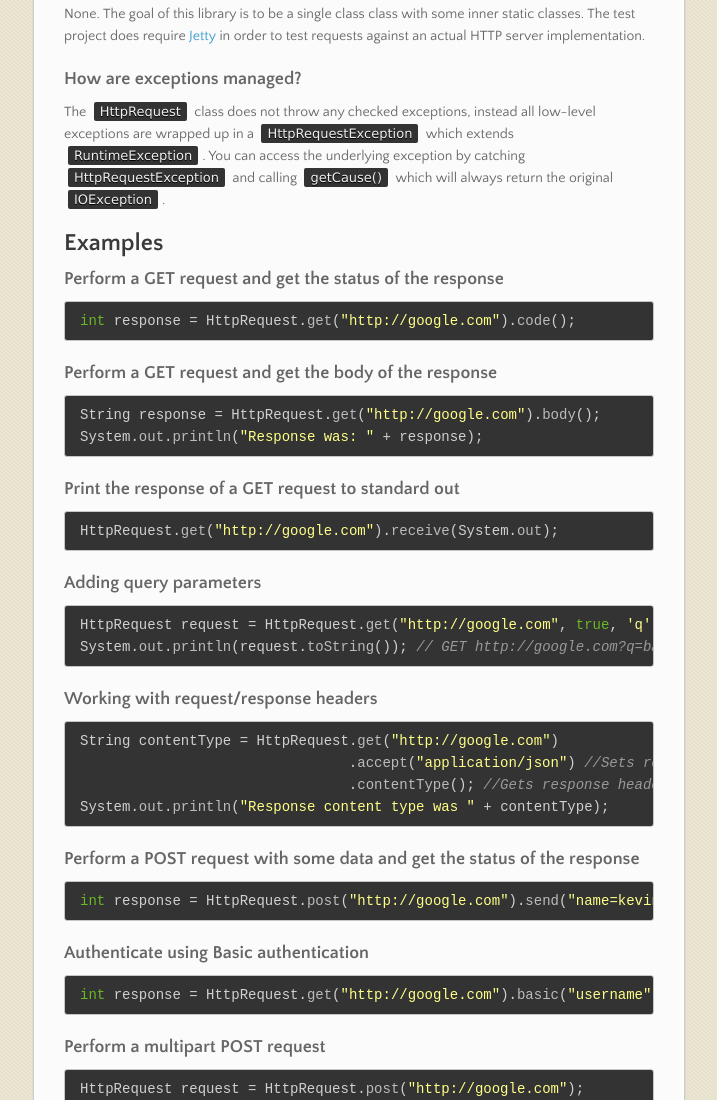
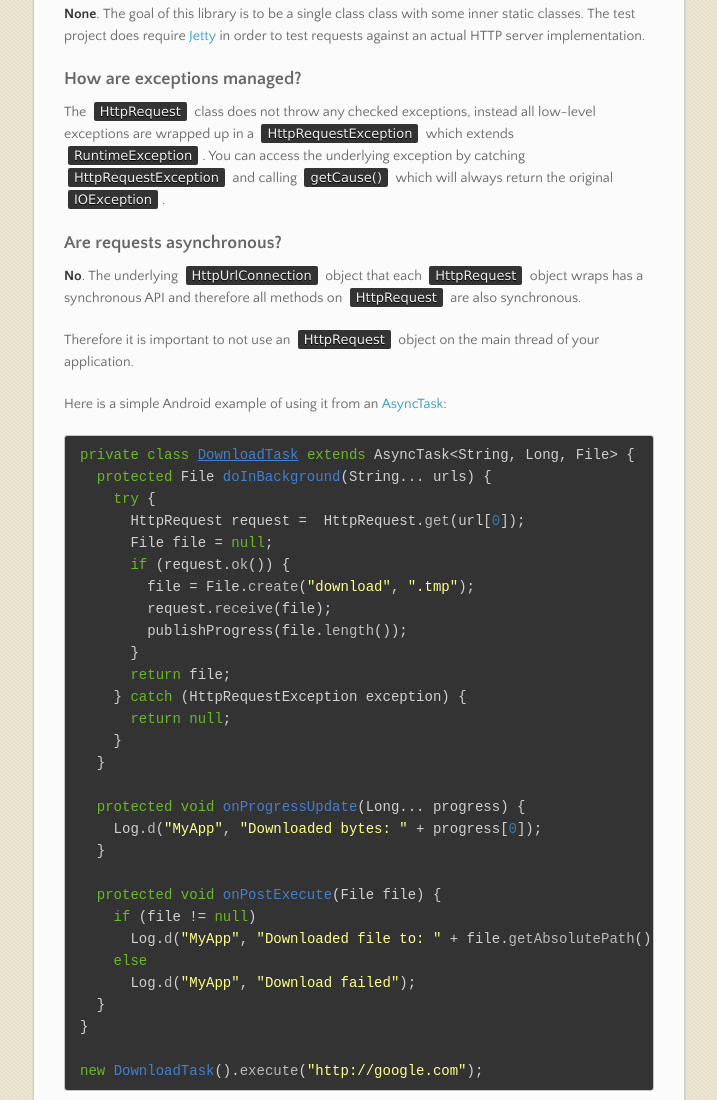
Before and after one commit to kevinsawicki/http-request, a plain HTML site: page index.html in a window 1280 px wide. Shown: the part 1349-2449 px from the top of the page, without its empty margins (282-999 px from the left). Drawn offline with nearby package versions, Linux system fonts and the light colour scheme.

```diff
--- a/index.html
+++ b/index.html
@@ -89,7 +89,7 @@ requests.</p>
 <h3>
 <a name="what-are-the-dependencies" class="anchor" href="#what-are-the-dependencies"><span class="octicon octicon-link"></span></a>What are the dependencies?</h3>
 
-<p>None.  The goal of this library is to be a single class class with some inner static
+<p><strong>None</strong>.  The goal of this library is to be a single class class with some inner static
 classes.  The test project does require <a href="http://eclipse.org/jetty/">Jetty</a> in order
 to test requests against an actual HTTP server implementation.</p>
 
@@ -100,6 +100,50 @@ to test requests against an actual HTTP server implementation.</p>
 exceptions are wrapped up in a <code>HttpRequestException</code> which extends <code>RuntimeException</code>.
 You can access the underlying exception by catching <code>HttpRequestException</code> and calling
 <code>getCause()</code> which will always return the original <code>IOException</code>.</p>
+
+<h3>
+<a name="are-requests-asynchronous" class="anchor" href="#are-requests-asynchronous"><span class="octicon octicon-link"></span></a>Are requests asynchronous?</h3>
+
+<p><strong>No</strong>.  The underlying <code>HttpUrlConnection</code> object that each <code>HttpRequest</code>
+object wraps has a synchronous API and therefore all methods on <code>HttpRequest</code>
+are also synchronous.</p>
+
+<p>Therefore it is important to not use an <code>HttpRequest</code> object on the main thread
+of your application.</p>
+
+<p>Here is a simple Android example of using it from an
+<a href="http://developer.android.com/reference/android/os/AsyncTask.html">AsyncTask</a>:</p>
+
+<div class="highlight highlight-java"><pre><span class="kd">private</span> <span class="kd">class</span> <span class="nc">DownloadTask</span> <span class="kd">extends</span> <span class="n">AsyncTask</span><span class="o">&lt;</span><span class="n">String</span><span class="o">,</span> <span class="n">Long</span><span class="o">,</span> <span class="n">File</span><span class="o">&gt;</span> <span class="o">{</span>
+  <span class="kd">protected</span> <span class="n">File</span> <span class="nf">doInBackground</span><span class="o">(</span><span class="n">String</span><span class="o">...</span> <span class="n">urls</span><span class="o">)</span> <span class="o">{</span>
+    <span class="k">try</span> <span class="o">{</span>
+      <span class="n">HttpRequest</span> <span class="n">request</span> <span class="o">=</span>  <span class="n">HttpRequest</span><span class="o">.</span><span class="na">get</span><span class="o">(</span><span class="n">url</span><span class="o">[</span><span class="mi">0</span><span class="o">]);</span>
+      <span class="n">File</span> <span class="n">file</span> <span class="o">=</span> <span class="kc">null</span><span class="o">;</span>
+      <span class="k">if</span> <span class="o">(</span><span class="n">request</span><span class="o">.</span><span class="na">ok</span><span class="o">())</span> <span class="o">{</span>
+        <span class="n">file</span> <span class="o">=</span> <span class="n">File</span><span class="o">.</span><span class="na">create</span><span class="o">(</span><span class="s">"download"</span><span class="o">,</span> <span class="s">".tmp"</span><span class="o">);</span>
+        <span class="n">request</span><span class="o">.</span><span class="na">receive</span><span class="o">(</span><span class="n">file</span><span class="o">);</span>
+        <span class="n">publishProgress</span><span class="o">(</span><span class="n">file</span><span class="o">.</span><span class="na">length</span><span class="o">());</span>
+      <span class="o">}</span>
+      <span class="k">return</span> <span class="n">file</span><span class="o">;</span>
+    <span class="o">}</span> <span class="k">catch</span> <span class="o">(</span><span class="n">HttpRequestException</span> <span class="n">exception</span><span class="o">)</span> <span class="o">{</span>
+      <span class="k">return</span> <span class="kc">null</span><span class="o">;</span>
+    <span class="o">}</span>
+  <span class="o">}</span>
+
+  <span class="kd">protected</span> <span class="kt">void</span> <span class="nf">onProgressUpdate</span><span class="o">(</span><span class="n">Long</span><span class="o">...</span> <span class="n">progress</span><span class="o">)</span> <span class="o">{</span>
+    <span class="n">Log</span><span class="o">.</span><span class="na">d</span><span class="o">(</span><span class="s">"MyApp"</span><span class="o">,</span> <span class="s">"Downloaded bytes: "</span> <span class="o">+</span> <span class="n">progress</span><span class="o">[</span><span class="mi">0</span><span class="o">]);</span>
+  <span class="o">}</span>
+
+  <span class="kd">protected</span> <span class="kt">void</span> <span class="nf">onPostExecute</span><span class="o">(</span><span class="n">File</span> <span class="n">file</span><span class="o">)</span> <span class="o">{</span>
+    <span class="k">if</span> <span class="o">(</span><span class="n">file</span> <span class="o">!=</span> <span class="kc">null</span><span class="o">)</span>
+      <span class="n">Log</span><span class="o">.</span><span class="na">d</span><span class="o">(</span><span class="s">"MyApp"</span><span class="o">,</span> <span class="s">"Downloaded file to: "</span> <span class="o">+</span> <span class="n">file</span><span class="o">.</span><span class="na">getAbsolutePath</span><span class="o">());</span>
+    <span class="k">else</span>
+      <span class="n">Log</span><span class="o">.</span><span class="na">d</span><span class="o">(</span><span class="s">"MyApp"</span><span class="o">,</span> <span class="s">"Download failed"</span><span class="o">);</span>
+  <span class="o">}</span>
+<span class="o">}</span>
+
+<span class="k">new</span> <span class="nf">DownloadTask</span><span class="o">().</span><span class="na">execute</span><span class="o">(</span><span class="s">"http://google.com"</span><span class="o">);</span>
+</pre></div>
 
 <h2>
 <a name="examples" class="anchor" href="#examples"><span class="octicon octicon-link"></span></a>Examples</h2>
@@ -221,7 +265,7 @@ You can access the underlying exception by catching <code>HttpRequestException</
 </pre></div>
 
 <h3>
-<a name="configure-http-proxy" class="anchor" href="#configure-http-proxy"><span class="octicon octicon-link"></span></a>Configure HTTP proxy</h3>
+<a name="configuring-an-http-proxy" class="anchor" href="#configuring-an-http-proxy"><span class="octicon octicon-link"></span></a>Configuring an HTTP proxy</h3>
 
 <div class="highlight highlight-java"><pre><span class="n">HttpRequest</span> <span class="n">request</span> <span class="o">=</span> <span class="n">HttpRequest</span><span class="o">.</span><span class="na">get</span><span class="o">(</span><span class="s">"https://google.com"</span><span class="o">);</span>
 <span class="c1">//Configure proxy</span>
@@ -231,7 +275,7 @@ You can access the underlying exception by catching <code>HttpRequestException</
 </pre></div>
 
 <h3>
-<a name="follow-redirects" class="anchor" href="#follow-redirects"><span class="octicon octicon-link"></span></a>Follow redirects</h3>
+<a name="following-redirects" class="anchor" href="#following-redirects"><span class="octicon octicon-link"></span></a>Following redirects</h3>
 
 <div class="highlight highlight-java"><pre><span class="kt">int</span> <span class="n">code</span> <span class="o">=</span> <span class="n">HttpRequest</span><span class="o">.</span><span class="na">get</span><span class="o">(</span><span class="s">"http://google.com"</span><span class="o">).</span><span class="na">followRedirects</span><span class="o">(</span><span class="kc">true</span><span class="o">).</span><span class="na">code</span><span class="o">();</span>
 </pre></div>
```
Also changed, not shown: params.json (+1 -1 lines).
